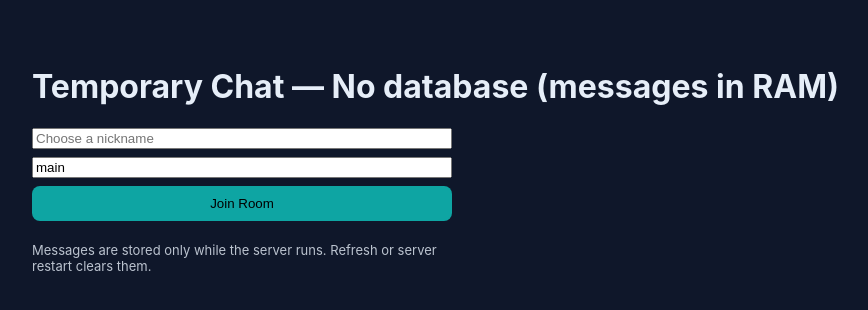
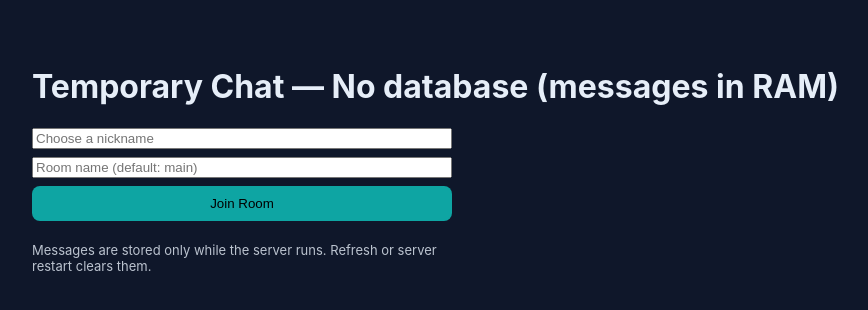
Before and after one commit to Adityarichie/Texting1, a React (Vite) app in the folder frontend/: page / in a window 1280 px wide. Shown: the top 310 px of the page, without its empty margins (174-1042 px from the left). Built offline with nearby package versions, Linux system fonts and the light colour scheme.

Commit message:
Update App.jsx

```diff
--- a/frontend/src/App.jsx
+++ b/frontend/src/App.jsx
@@ -3,7 +3,7 @@ import { io } from 'socket.io-client';
 
 export default function App() {
   const [nick, setNick] = useState('');
-  const [room, setRoom] = useState('main');
+  const [room, setRoom] = useState('');
   const [connected, setConnected] = useState(false);
   const [messages, setMessages] = useState([]);
   const [text, setText] = useState('');
```
